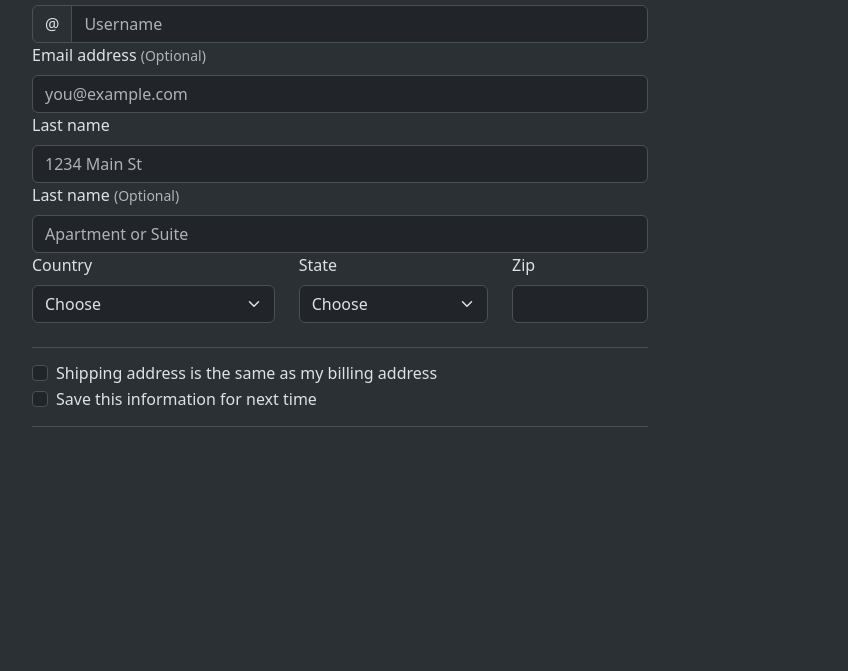
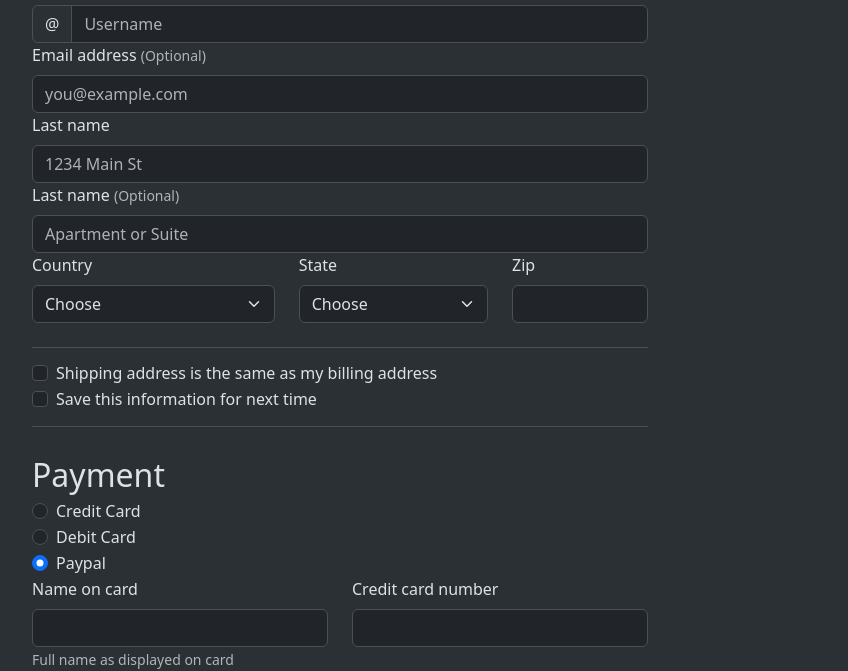
Before and after one commit to enzovcnt/maquetteBootstrap2, a plain HTML site: page index.html in a window 1280 px wide. Shown: the part 447-1118 px from the top of the page, without its empty margins (140-988 px from the left). Before the commit the page ends 898 px from the top, so only its background shows below. Drawn offline with nearby package versions, Linux system fonts and the light colour scheme; files whose address does not match are found by name.

Commit message:
add form element - radio

```diff
--- a/index.html
+++ b/index.html
@@ -84,9 +84,44 @@
                         </label>
                     </div>
                 </div>
+            </div>
+            <span class="fs-2">Payment</span>
+            <div class="form-check">
+                <input class="form-check-input" type="radio" name="Radios" id="radioCreditCard" value="option1" checked>
+                <label class="form-check-label" for="radioCreditCard">
+                    Credit Card
+                </label>
+            </div>
+            <div class="form-check">
+                <input class="form-check-input" type="radio" name="Radios" id="radioDebitCard" value="option1" checked>
+                <label class="form-check-label" for="radioDebitCard">
+                    Debit Card
+                </label>
+            </div>
+            <div class="form-check">
+                <input class="form-check-input" type="radio" name="Radios" id="radioPaypal" value="option1" checked>
+                <label class="form-check-label" for="radioPaypal">
+                    Paypal
+                </label>
+            </div>
+            <div class="row">
+                <div class="col-6">
+                    <label for="namecard" class="form-label">Name on card</label>
+                    <input type="text" class="form-control" id="namecard">
+                    <div class="col-auto">
+                        <span class="form-text">
+                            Full name as displayed on card
+                        </span>
+                    </div>
+                </div>
+                <div class="col-6">
+                    <label for="cardnumber" class="form-label">Credit card number</label>
+                    <input type="text" class="form-control" id="cardnumber">
+                </div>
+            </div>
 
-            </div>
         </div>
+
 
 
 
```
